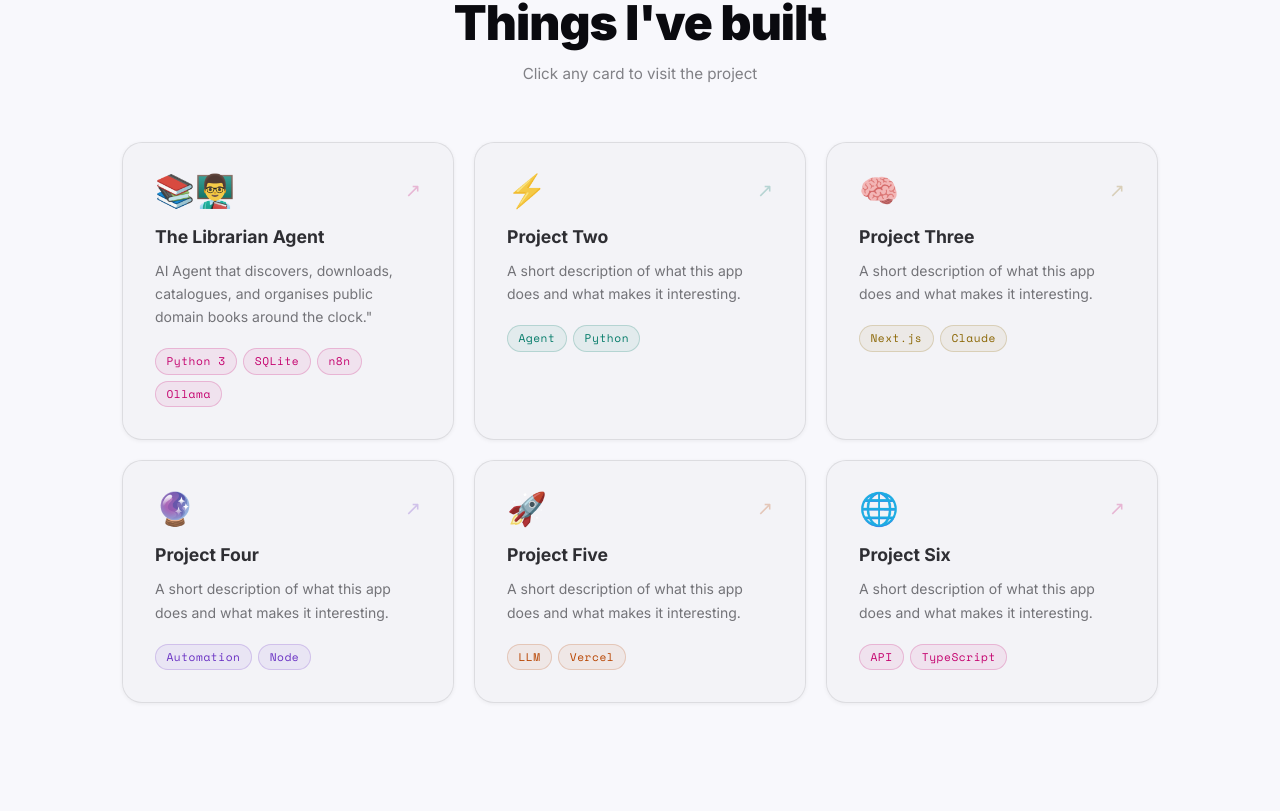
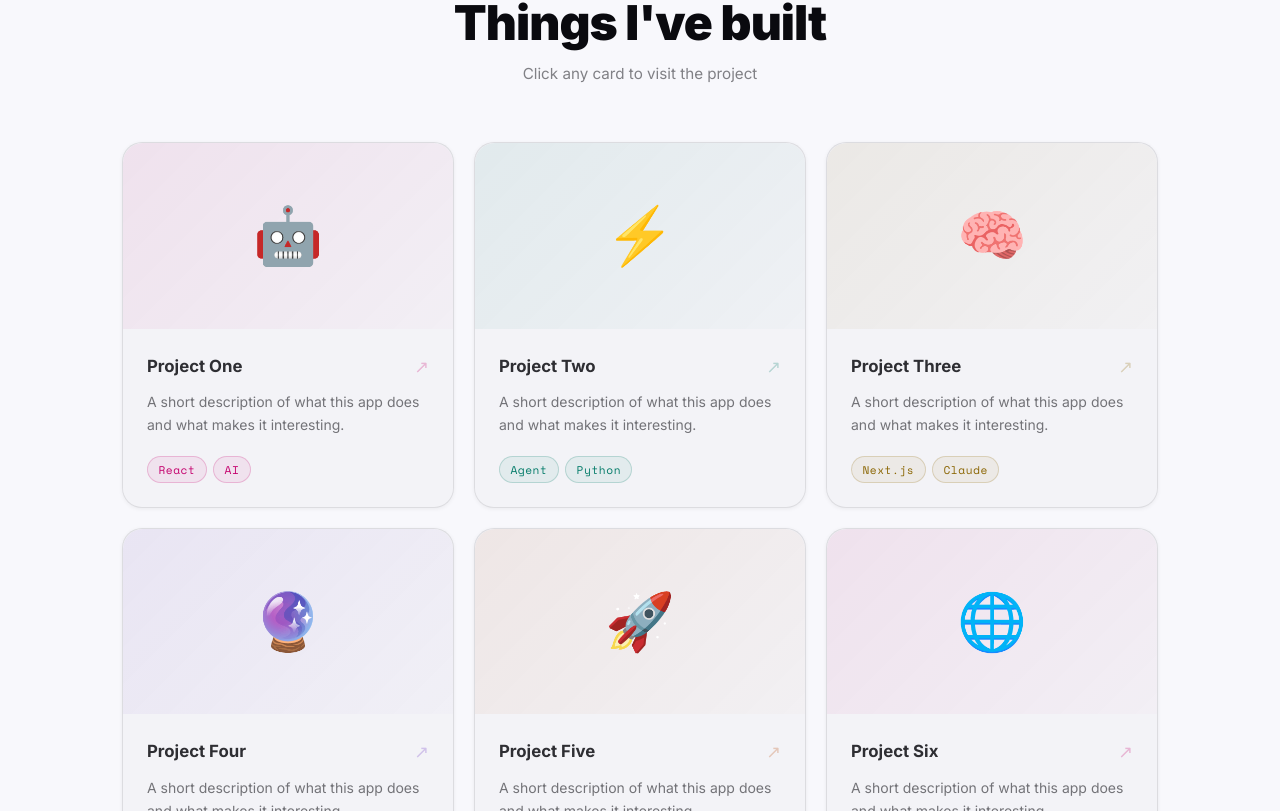
Before and after one commit to stolenwise/portfolio, a React (Vite) app: page / in a window 1280 px wide. Shown: the part 1549-2360 px from the top of the page. Built offline with nearby package versions, Linux system fonts and the light colour scheme.

Commit message:
Add logo and light theme

```diff
--- a/src/App.jsx
+++ b/src/App.jsx
@@ -5,12 +5,13 @@ import { useState, useEffect } from 'react'
 const PROJECTS = [
   {
     id: 1,
-    title: 'The Librarian Agent',
-    description: 'AI Agent that discovers, downloads, catalogues, and organises public domain books around the clock."',
-    tags: ["Python 3", "SQLite", "n8n", "Ollama"],
-    url: 'https://librarian-agent-omega.vercel.app/',
+    title: 'Project One',
+    description: 'A short description of what this app does and what makes it interesting.',
+    tags: ['React', 'AI'],
+    url: 'https://your-project-url.vercel.app',
     accent: '#c4006e',
-    emoji: '📚👨‍🏫',
+    emoji: '🤖',
+    image: null, // set to e.g. '/screenshots/project-one.png' to show a preview
   },
   {
     id: 2,
@@ -211,8 +212,8 @@ function Hero() {
           src="/logo.png"
           alt="Lewis Stone"
           style={{
-            width: 'clamp(56px, 20vw, 300px)',
-            height: 'clamp(56px, 20vw, 300px)',
+            width: 'clamp(56px, 8vw, 96px)',
+            height: 'clamp(56px, 8vw, 96px)',
             objectFit: 'contain',
             flexShrink: 0,
           }}
@@ -420,61 +421,89 @@ function ProjectCard({ project }) {
         background: hovered ? 'rgba(0,0,0,0.03)' : 'rgba(0,0,0,0.02)',
         border: `1px solid ${hovered ? project.accent + '60' : 'rgba(0,0,0,0.09)'}`,
         borderRadius: 20,
-        padding: '2rem',
+        padding: 0,
         transition: 'all 0.25s ease',
         transform: hovered ? 'translateY(-4px)' : 'translateY(0)',
-        boxShadow: hovered ? `0 16px 50px ${project.accent}15` : '0 1px 4px rgba(0,0,0,0.06)',
+        boxShadow: hovered ? `0 16px 50px ${project.accent}20` : '0 1px 4px rgba(0,0,0,0.06)',
         cursor: 'pointer',
         textDecoration: 'none',
         position: 'relative',
         overflow: 'hidden',
       }}
     >
-      {/* Corner accent */}
+      {/* Screenshot preview or emoji fallback */}
+      {project.image ? (
+        <div style={{
+          width: '100%',
+          aspectRatio: '16/9',
+          overflow: 'hidden',
+          borderRadius: '20px 20px 0 0',
+          background: '#f0f0f4',
+          position: 'relative',
+        }}>
+          <img
+            src={project.image}
+            alt={project.title}
+            style={{
+              width: '100%',
+              height: '100%',
+              objectFit: 'cover',
+              objectPosition: 'top',
+              transition: 'transform 0.4s ease',
+              transform: hovered ? 'scale(1.04)' : 'scale(1)',
+              display: 'block',
+            }}
+          />
+          {/* Subtle overlay on hover */}
           <div style={{
             position: 'absolute',
-        top: 0,
-        right: 0,
-        width: 80,
-        height: 80,
-        background: `radial-gradient(circle at top right, ${project.accent}20, transparent 70%)`,
-        borderRadius: '0 20px 0 0',
-        transition: 'opacity 0.25s',
+            inset: 0,
+            background: `linear-gradient(to bottom, transparent 60%, ${project.accent}18)`,
             opacity: hovered ? 1 : 0,
+            transition: 'opacity 0.3s',
           }} />
+        </div>
+      ) : (
+        <div style={{
+          width: '100%',
+          aspectRatio: '16/9',
+          borderRadius: '20px 20px 0 0',
+          background: `linear-gradient(135deg, ${project.accent}12, ${project.accent}04)`,
+          display: 'flex',
+          alignItems: 'center',
+          justifyContent: 'center',
+          fontSize: '3.5rem',
+        }}>
+          {project.emoji}
+        </div>
+      )}
 
+      {/* Card body */}
+      <div style={{ padding: '1.5rem' }}>
         <div style={{
           display: 'flex',
           justifyContent: 'space-between',
           alignItems: 'flex-start',
-        marginBottom: '1rem',
+          marginBottom: '0.6rem',
         }}>
-        <span style={{
-          fontSize: '2rem',
-          lineHeight: 1,
-          filter: hovered ? 'none' : 'grayscale(0.2)',
-          transition: 'filter 0.25s',
-        }}>
-          {project.emoji}
-        </span>
-        <span style={{
-          fontSize: '1.2rem',
-          opacity: hovered ? 1 : 0.25,
-          transition: 'opacity 0.25s, transform 0.25s',
-          transform: hovered ? 'translate(2px, -2px)' : 'translate(0,0)',
-          color: project.accent,
-        }}>↗</span>
-      </div>
-
           <h3 style={{
-        fontSize: '1.1rem',
+            fontSize: '1.05rem',
             fontWeight: 700,
-        marginBottom: '0.5rem',
             color: hovered ? '#0a0a0f' : 'rgba(10,10,15,0.85)',
             transition: 'color 0.2s',
           }}>
             {project.title}
           </h3>
+          <span style={{
+            fontSize: '1.1rem',
+            opacity: hovered ? 1 : 0.25,
+            transition: 'opacity 0.25s, transform 0.25s',
+            transform: hovered ? 'translate(2px, -2px)' : 'translate(0,0)',
+            color: project.accent,
+            flexShrink: 0,
+            marginLeft: '0.5rem',
+          }}>↗</span>
+        </div>
 
       <p style={{
         fontSize: '0.875rem',
@@ -500,6 +529,7 @@ function ProjectCard({ project }) {
               {tag}
             </span>
           ))}
+        </div>
       </div>
     </a>
   )
```
Lines whose indentation alone changed are shown as unchanged.
